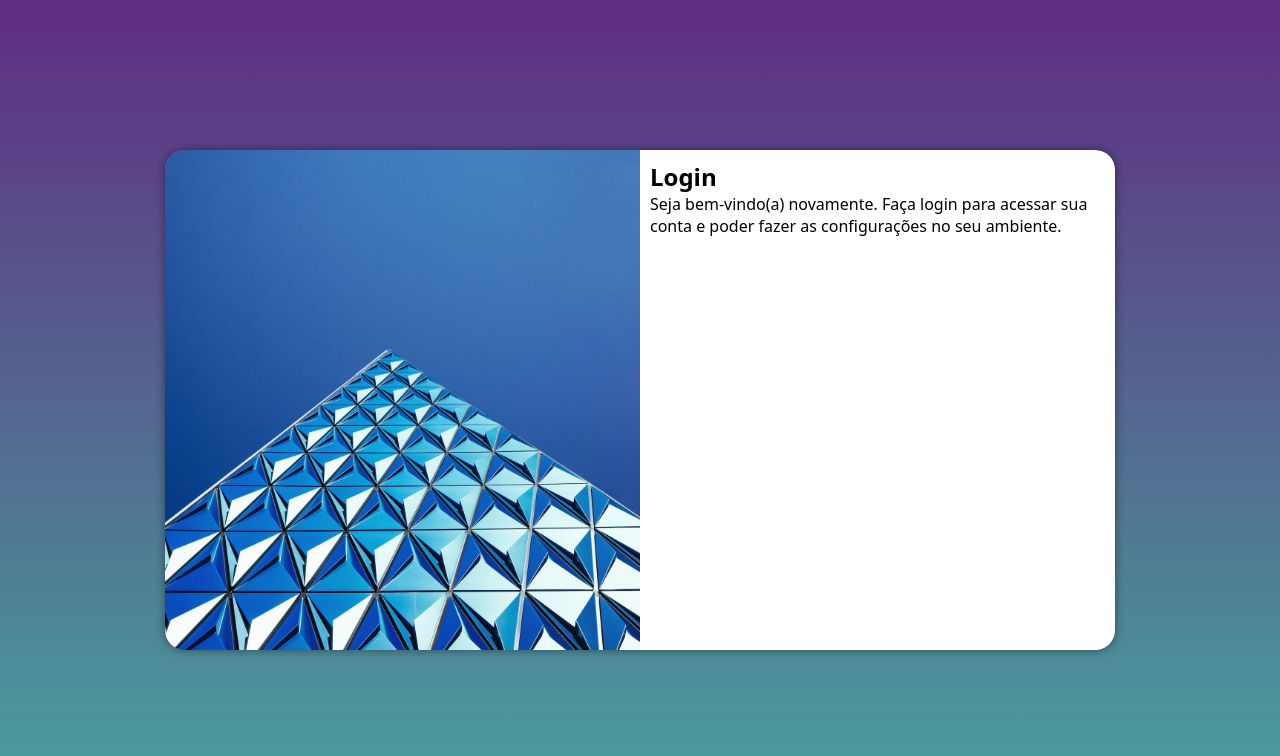
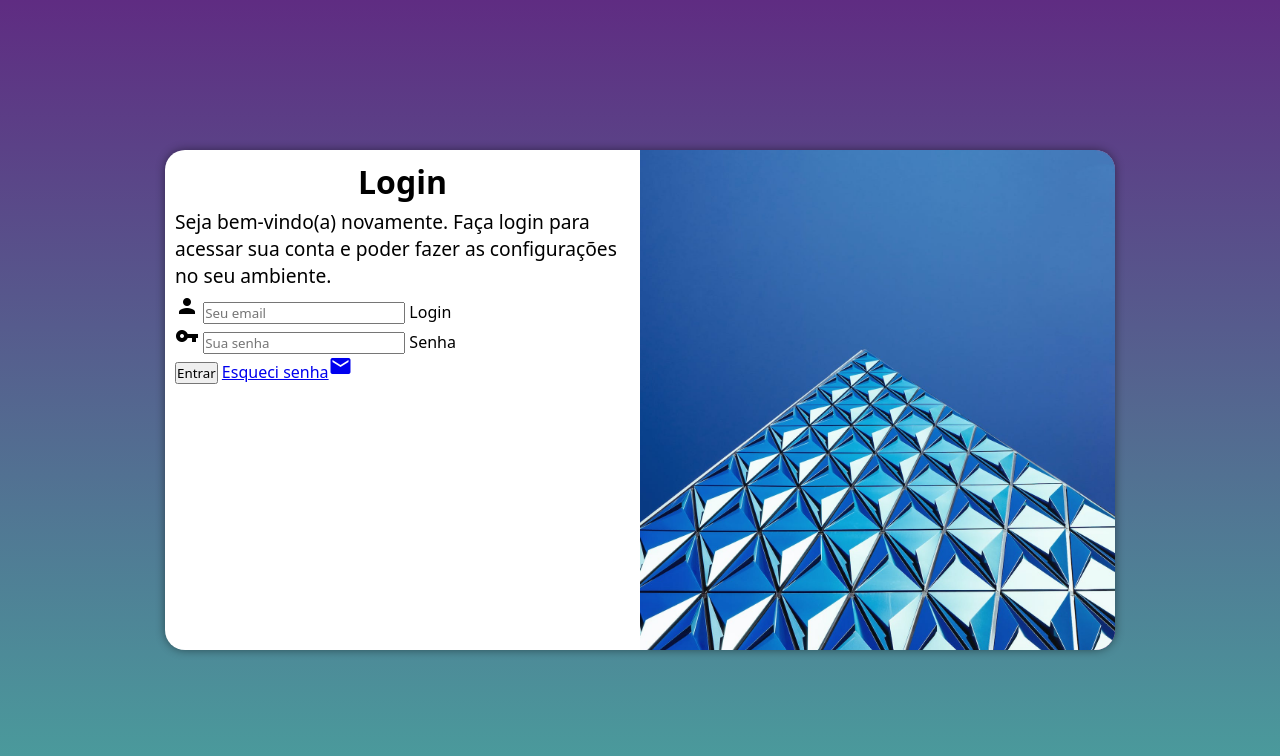
Before and after one commit to MateusSKV9/projeto-login, a plain HTML site: page index.html in a window 1280 px wide. Drawn offline with Linux system fonts and the light colour scheme.

Commit message:
Formulário adicionado

```diff
--- a/estilos/media-queries.css
+++ b/estilos/media-queries.css
@@ -29,6 +29,10 @@ Grandes telas: acima de 1200px
         width: 70%;
         height: 100%;
     }
+
+    div#formulario p {
+        font-size: 1em;
+    }
 }
 
 @media screen and (min-width: 992px) {
@@ -41,13 +45,21 @@ Grandes telas: acima de 1200px
     }
 
     section#login div#imagem {
-        float: left;
+        float: right;
         width: 50%;
         height: 100%;
     }
 
     section#login div#formulario {
-        float: right;
+        float: left;
         width: 50%;
     }
+
+    div#formulario h1 {
+        font-size: 2em;
+    }
+
+    div#formulario p {
+        font-size: 1.2em;
+    }
 }
--- a/estilos/style.css
+++ b/estilos/style.css
@@ -52,3 +52,13 @@ section#login div#formulario {
     display: block;
     padding: 10px;
 }
+
+div#formulario h1 {
+    text-align: center;
+    margin-bottom: 5px;
+}
+
+div#formulario p {
+    font-size: 0.8em;
+    margin-bottom: 5px;
+}
--- a/index.html
+++ b/index.html
@@ -6,6 +6,7 @@
     <title>Login</title>
     <link rel="stylesheet" href="estilos/style.css">
     <link rel="stylesheet" href="estilos/media-queries.css">
+    <link href="https://fonts.googleapis.com/icon?family=Material+Icons" rel="stylesheet">
 </head>
 <body>
     <main>
@@ -16,8 +17,20 @@
             <div id="formulario">
                 <h1>Login</h1>
                 <p>Seja bem-vindo(a) novamente. Faça login para acessar sua conta e poder fazer as configurações no seu ambiente.</p>
-                <form action="login.php" method="post">
-
+                <form action="login.php" method="post" autocomplete="on">
+                    <div class="campo">
+                        <span class="material-icons">person</span>
+                        <input type="email" name="login" id="ilogin" placeholder="Seu email" autocomplete="email" required>
+                        <label for="ilogin">Login</label>
+                    </div>
+                    <div class="campo">
+                        <span class="material-icons">vpn_key</span>
+                        <input type="password" name="Senha" id="isenha" placeholder="Sua senha"
+                        autocomplete="current-password" required>
+                        <label for="isenha">Senha</label>
+                    </div>
+                    <input type="submit" value="Entrar">
+                    <a href="esqueci.html" target="_blank">Esqueci senha<i class="material-icons">mail</i></a>
                 </form>
             </div>
         </section>
```
